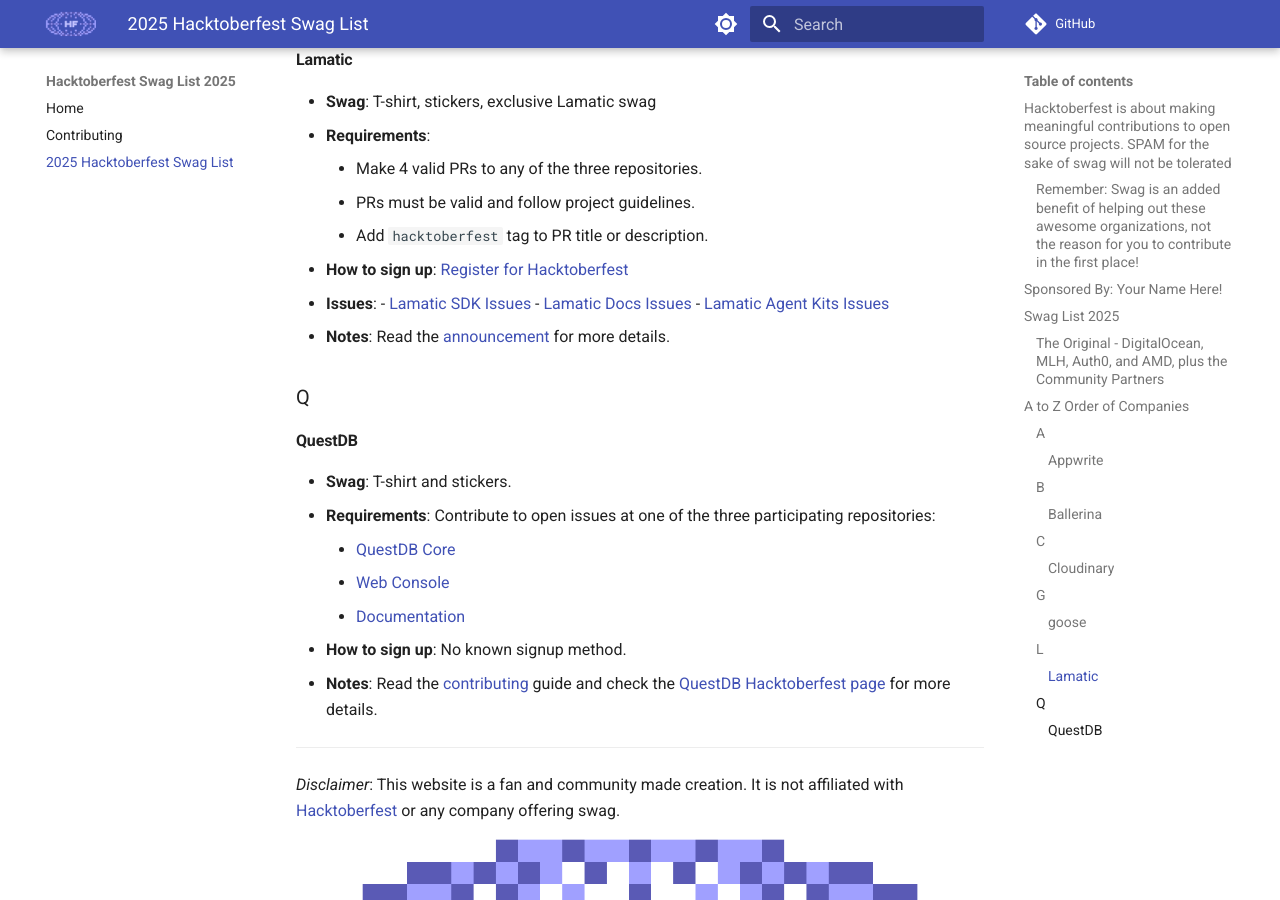
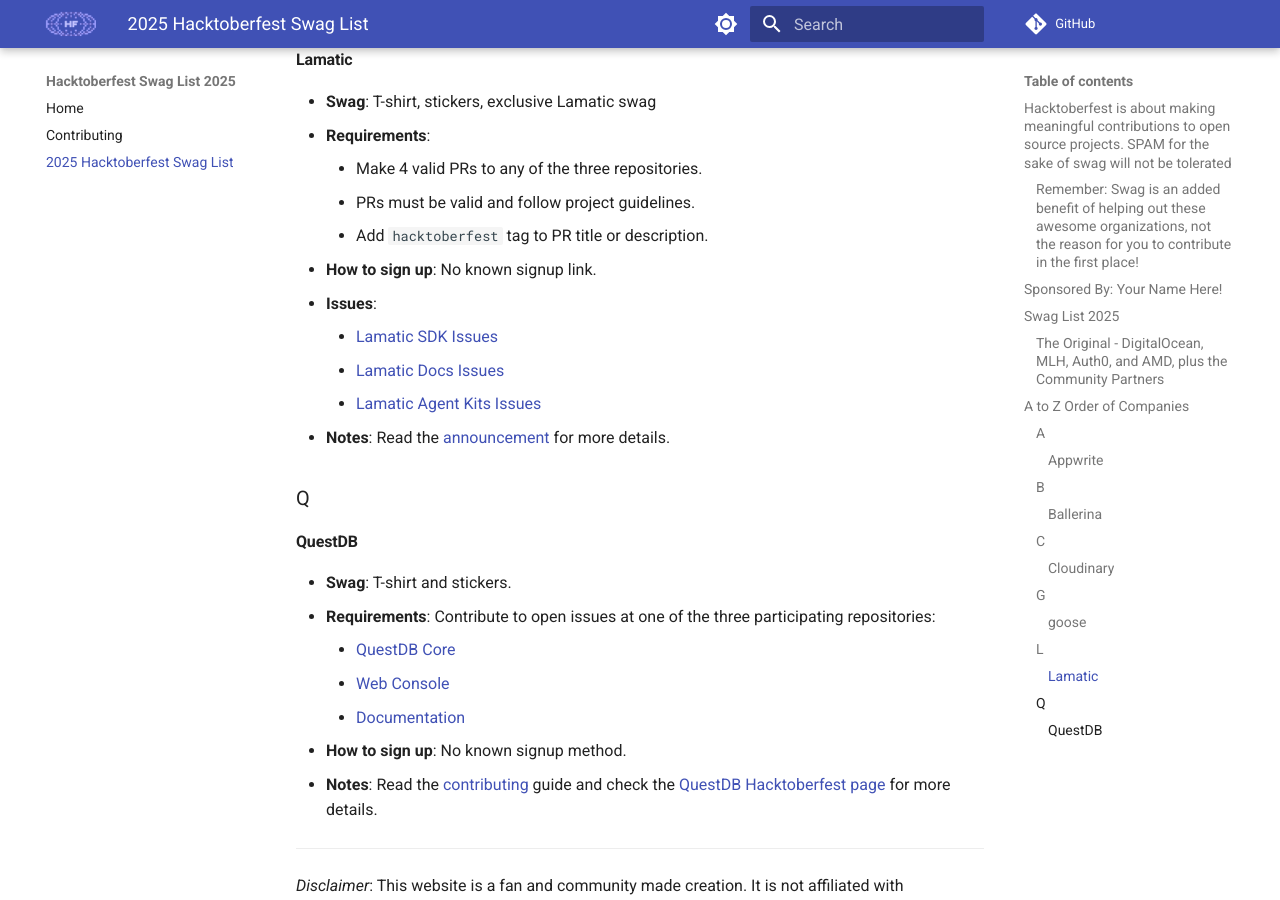
Before and after one commit to crweiner/hacktoberfest-swag-list, an MkDocs documentation site: the page built from docs/list.md, in a window 1280 px wide and 900 px high, scrolled down 3041 px. Built offline with MkDocs 1.6.1 and Material for MkDocs 9.7.7, drawn with Linux system fonts in a browser that asks for light colours; plug-ins that fetch from the network failed and are left out; comment, search, counter and statistics services are not loaded.

Commit message:
Update Lamatic

```diff
--- a/docs/list.md
+++ b/docs/list.md
@@ -89,11 +89,11 @@
     - Make 4 valid PRs to any of the three repositories.
     - PRs must be valid and follow project guidelines.
     - Add `hacktoberfest` tag to PR title or description.
-- **How to sign up**: [Register for Hacktoberfest](https://hacktoberfest.com)
+- **How to sign up**: No known signup link.
 - **Issues**:
-		- [Lamatic SDK Issues](https://github.com/Lamatic/lamatic-sdk/issues)
-		- [Lamatic Docs Issues](https://github.com/Lamatic/Lamatic-Docs/issues)
-		- [Lamatic Agent Kits Issues](https://github.com/Lamatic/AgentKit/issues)
+    - [Lamatic SDK Issues](https://github.com/Lamatic/lamatic-sdk/issues)
+    - [Lamatic Docs Issues](https://github.com/Lamatic/Lamatic-Docs/issues)
+    - [Lamatic Agent Kits Issues](https://github.com/Lamatic/AgentKit/issues)
 - **Notes**: Read the [announcement](https://lamatic.ai/docs/hacktoberfest) for more details.
 
 ### Q
```
